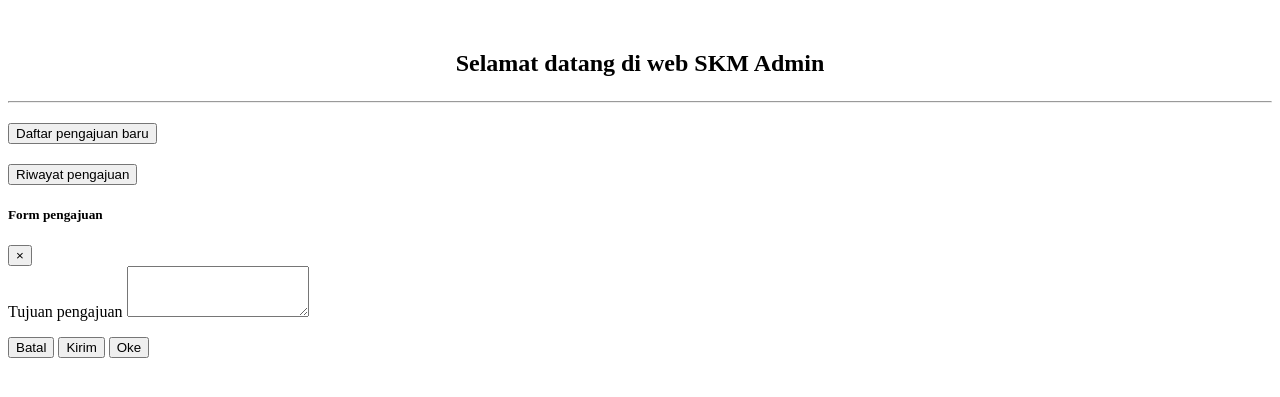
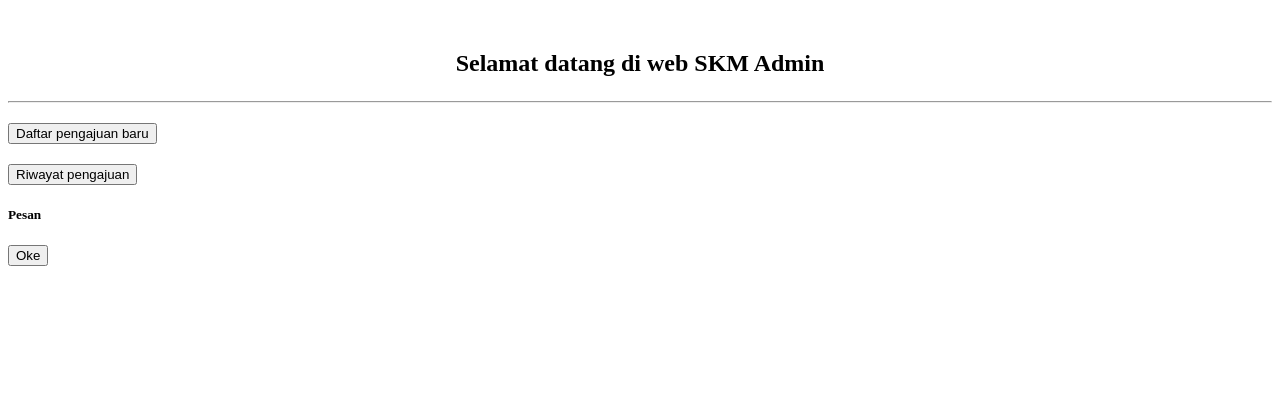
Before and after one commit to deAgung/skm, a CodeIgniter app: the page made by application/views/Operator_v.php in a window 1280 px wide. Shown: the top 397 px of the page. Run offline with CodeIgniter, Linux system fonts and the light colour scheme; data that the repository does not hold is empty.

Commit message:
improvement modal

```diff
--- a/application/views/Beranda_v.php
+++ b/application/views/Beranda_v.php
@@ -70,6 +70,7 @@
 </div>
 
 <script>
+    moment.locale('id');
     $(document).ready( function () {
         $('#oke_btn').hide();
         getRequest();
@@ -104,7 +105,7 @@
                         $('#bodyReq').append(
                             '<tr>'+
                                 '<td>'+nomor+'</td>'+
-                                '<td>'+data.data[x].tanggal+'</td>'+
+                                '<td>'+moment(data.data[x].tanggal).format('Do MMMM YYYY HH:mm')+'</td>'+
                                 '<td>'+data.data[x].tujuan+'</td>'+
                                 '<td>Sedang diperiksa</td>'+
                                 '<td><button id="batalkan_btn" type="button" class="btn btn-danger" onclick="batalkan('+data.data[0].id+')">Batalkan</button></td>'+
--- a/application/views/Mahasiswa_v.php
+++ b/application/views/Mahasiswa_v.php
@@ -99,7 +99,6 @@
                                     '<th>NIM</th>'+
                                     '<th>Nama</th>'+
                                     '<th>Alamat</th>'+
-                                    // '<th>Aksi</th>'+
                                 '</tr>'+
                             '</thead>'+
                             '<tbody id="bodyList">'+
@@ -116,7 +115,6 @@
                             '<td>'+data.data[x].username+'</td>'+
                             '<td>'+data.data[x].nama+'</td>'+
                             '<td>'+data.data[x].alamat+'</td>'+
-                            // '<td><button id="batalkan_btn" type="button" class="btn btn-danger" onclick="batalkan('+data.data[0].id+')">Batalkan</button></td>'+
                         '</tr>'
                     );
                 }
@@ -140,7 +138,6 @@
             url  : '<?php echo base_url('api/mahasiswa_api/input') ;?>',
             data : data,
             success : function(data) {
-                // alert(data.message);
                 if(data.status){
                     $('#formulir').hide();
                     $('#close_btn').hide();
--- a/application/views/Operator_v.php
+++ b/application/views/Operator_v.php
@@ -42,23 +42,12 @@
     <div class="modal-dialog" role="document">
         <div class="modal-content">
         <div class="modal-header">
-            <h5 class="modal-title" id="exampleModalLabel">Form pengajuan</h5>
-            <button id="close_btn" type="button" class="close" aria-label="Close" onclick="cancel()">
-            <span aria-hidden="true">&times;</span>
-            </button>
+            <h5 class="modal-title" id="exampleModalLabel">Pesan</h5>
         </div>
         <div class="modal-body">
-            <form id="formulir">
-                <div class="form-group">
-                    <label for="inputTujuan">Tujuan pengajuan</label>
-                    <textarea class="form-control" id="tujuan_i" rows="3"></textarea>
-                </div>
-            </form>
             <div id="pesan"></div>
         </div>
         <div class="modal-footer">
-            <button id="batal_btn" type="button" class="btn btn-secondary" onclick="cancel()">Batal</button>
-            <button id="kirim_btn" type="button" class="btn btn-primary" onclick="kirim()">Kirim</button>
             <button id="oke_btn" type="button" class="btn btn-primary" onclick="oke()">Oke</button>
         </div>
         </div>
@@ -67,9 +56,7 @@
 
 <script>
     moment.locale('id');
-    var state = 0;
     $(document).ready( function () {
-        $('#oke_btn').hide();
         getRequest();
         getHistory();
     });
@@ -192,44 +179,7 @@
     }
 
     function openModal(){
-        state = 1;
         $('#exampleModal').modal({backdrop:'static', keyboard:false});
-    }
-
-    function cancel(){
-        $('#tujuan_i').val('');
-        $('#pesan').hide();
-        $('#pesan').html('');
-        $('#exampleModal').modal('hide');
-    }
-
-    function kirim(){
-        // $('#login_btn').addClass('disabled loading');
-        var tujuan = $('#tujuan_i').val();
-        var data = {tujuan: tujuan};
-        console.log(data);
-        $.ajax({
-            type : "post",
-            url  : '<?php echo base_url('api/pengajuan_api/input') ;?>',
-            data : data,
-            success : function(data) {
-                // alert(data.message);
-                if(data.status){
-                    $('#formulir').hide();
-                    $('#close_btn').hide();
-                    $('#batal_btn').hide();
-                    $('#kirim_btn').hide();
-                    $('#oke_btn').show();
-                    $('#pesan').show();
-                    $('#pesan').html('');
-                    $('#pesan').append('<h4 style="color:green">'+data.message+'</h4>');
-                } else {
-                    $('#pesan').show();
-                    $('#pesan').html('');
-                    $('#pesan').append('<h4 style="color:red">'+data.message+'</h4>');
-                }
-            }
-        });
     }
 
     function oke(){
@@ -245,14 +195,19 @@
             data : data,
             success : function(data) {
                 if(data.status){
-                    alert(data.message);
-                    window.location.href = '<?php echo base_url('beranda')?>';
+                    $('#exampleModal').modal({backdrop:'static', keyboard:false});
+                    $('#pesan').html('');
+                    $('#pesan').append('<h4 style="color:green">'+data.message+'</h4>');
                 } else {
+                    $('#exampleModal').modal({backdrop:'static', keyboard:false});
+                    $('#pesan').html('');
+                    $('#pesan').append('<h4 style="color:red">'+data.message+'</h4>');
                 }
 
             }
         });
     }
+
     function disagree(id){
         var data = {id: id, indeks: '3'};
         // console.log(data);
@@ -262,11 +217,14 @@
             data : data,
             success : function(data) {
                 if(data.status){
-                    alert(data.message);
-                    window.location.href = '<?php echo base_url('beranda')?>';
+                    $('#exampleModal').modal({backdrop:'static', keyboard:false});
+                    $('#pesan').html('');
+                    $('#pesan').append('<h4 style="color:green">'+data.message+'</h4>');
                 } else {
+                    $('#exampleModal').modal({backdrop:'static', keyboard:false});
+                    $('#pesan').html('');
+                    $('#pesan').append('<h4 style="color:red">'+data.message+'</h4>');
                 }
-
             }
         });
     }
--- a/application/views/template/PageEndLobi.php
+++ b/application/views/template/PageEndLobi.php
@@ -1,7 +1,6 @@
 <footer class="footer">
     <div class="container py-4 text-center">
-        <!-- <a class="lead">Penggunaan |Kontak</a> -->
-        © 2020 Copyright: <a class="text-blue" href="https://www.instagram.com/invites/contact/?i=1new9zxlxd67p&utm_content=1vm5cto">D.</a>
+        Copyright © 2020 Politeknik Statistika STIS
     </div>
 </footer>
 </body>
```
Also changed, not shown: application/views/Kepala_v.php (+15 -56 lines).
